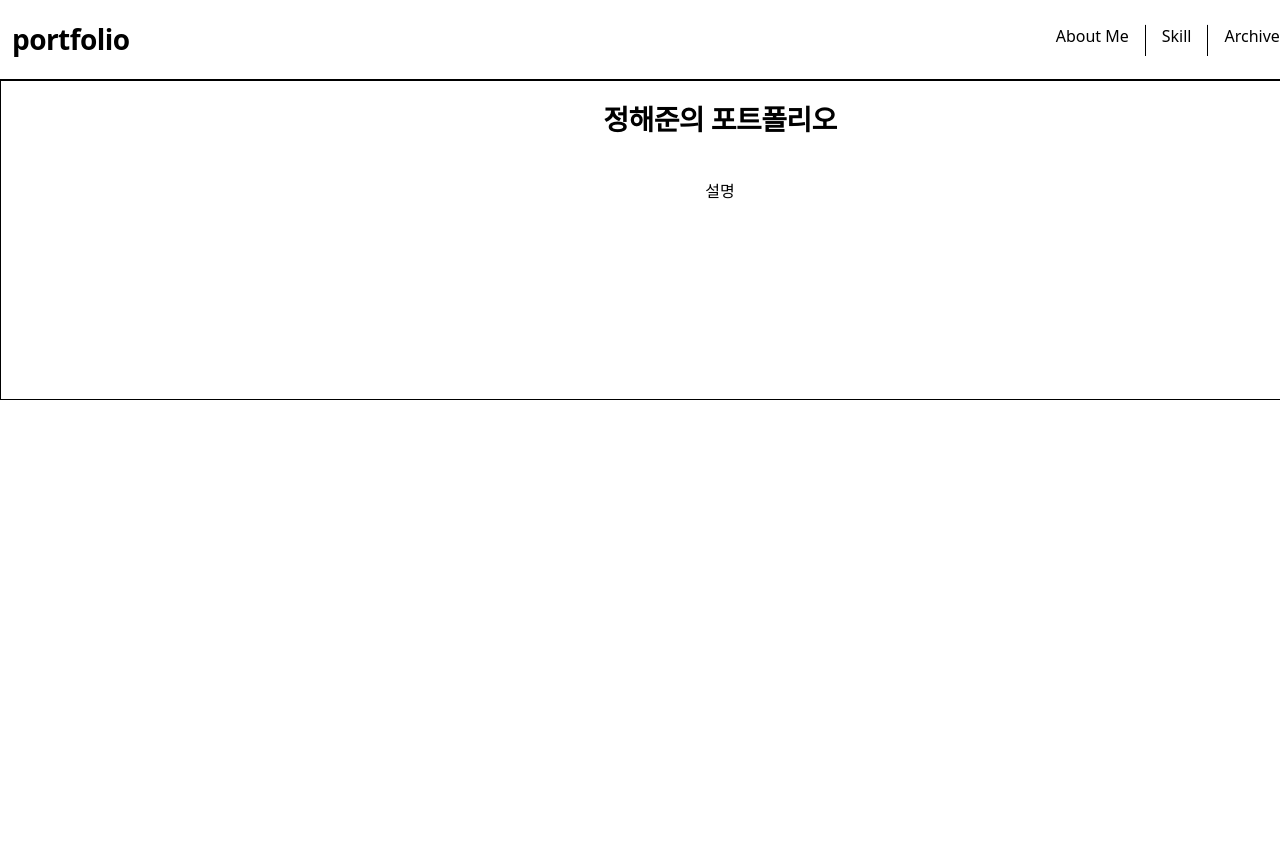
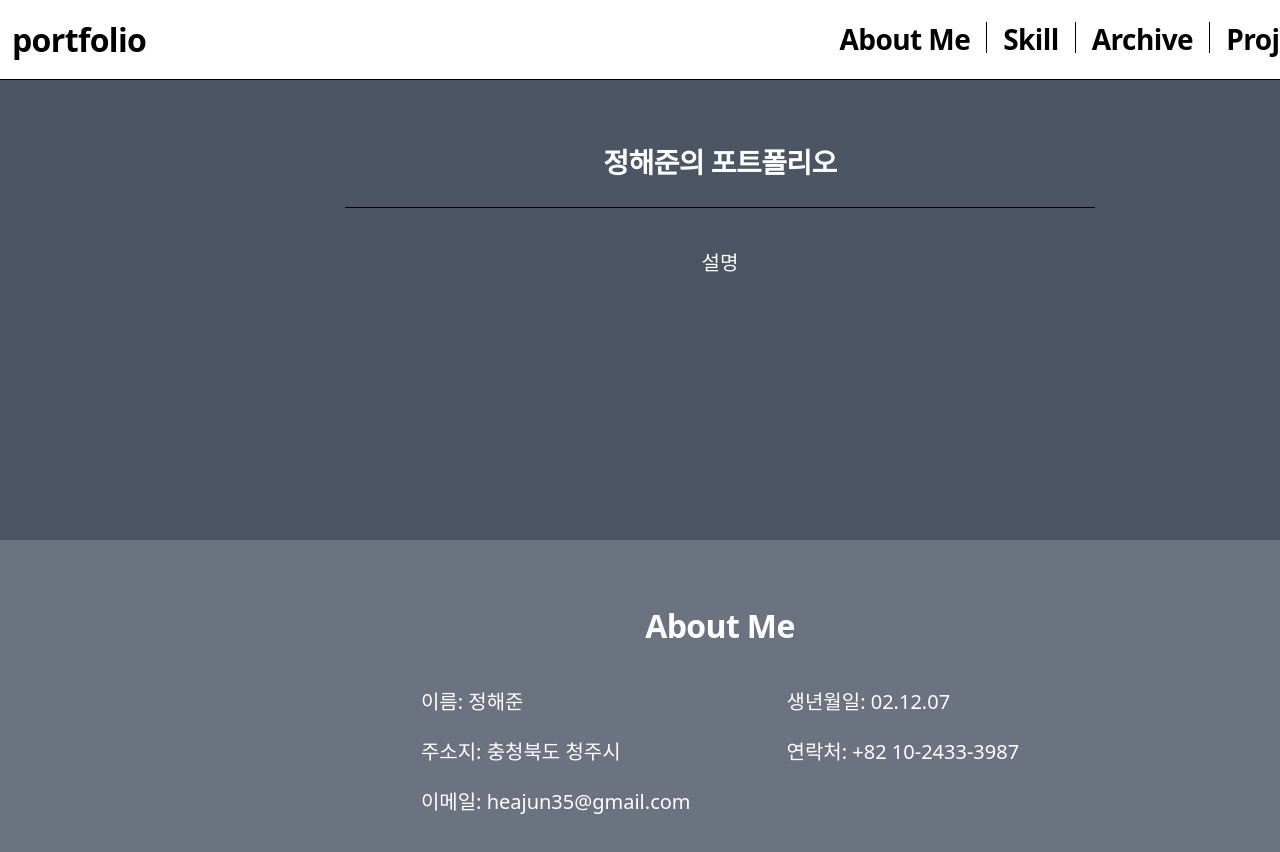
Before and after one commit to DecidedCard/Portfolio, a Next.js app: page / in a window 1280 px wide. Shown: the top 852 px of the page. Before the commit the page ends 800 px from the top, so only its background shows below. Built offline with nearby package versions, Linux system fonts and the light colour scheme.

Commit message:
[Feat] - about me 까지 구조 작성

```diff
--- a/src/app/page.tsx
+++ b/src/app/page.tsx
@@ -1,8 +1,10 @@
+import Intro from "@/components/Intro";
 import AboutMe from "@/components/AboutMe";
 
 export default function Home() {
   return (
     <div>
+      <Intro />
       <AboutMe />
     </div>
   );
--- a/src/components/AboutMe.tsx
+++ b/src/components/AboutMe.tsx
@@ -2,9 +2,19 @@ import React from "react";
 
 const AboutMe = () => {
   return (
-    <div className="flex flex-col items-center gap-10 py-5 h-80 border border-solid border-black">
-      <h2 className="text-headingB/28px">정해준의 포트폴리오</h2>
-      <p className="text-bodyM/18x">설명</p>
+    <div className="flex flex-col items-center gap-10 py-16 h-[460px] bg-gray-500 text-white">
+      <h2 className="text-headingB/32px">About Me</h2>
+      <div className="flex gap-24 text-bodyM/20px">
+        <div className="flex flex-col gap-5">
+          <p>이름: 정해준</p>
+          <p>주소지: 충청북도 청주시</p>
+          <p>이메일: heajun35@gmail.com</p>
+        </div>
+        <div className="flex flex-col gap-5">
+          <p>생년월일: 02.12.07</p>
+          <p>연락처: +82 10-2433-3987</p>
+        </div>
+      </div>
     </div>
   );
 };
--- a/src/components/Header.tsx
+++ b/src/components/Header.tsx
@@ -4,8 +4,8 @@ const Header = () => {
   return (
     <header className="flex justify-between p-3 w-full h-20 border-b border-solid border-black">
       <div className="flex justify-between items-center mx-auto min-w-[1440px] max-w-[1440px]">
-        <h1 className="text-headingB/28px">portfolio</h1>
-        <div className="flex gap-3 text-headingB/24px">
+        <h1 className="text-headingB/32px">portfolio</h1>
+        <div className="flex gap-3 text-headingB/28px">
           <p>About Me</p>
           <hr className="mx-1 w-[1px] h-8 bg-black" />
           <p>Skill</p>
--- /dev/null
+++ b/src/components/Intro.tsx
@@ -0,0 +1,14 @@
+import React from "react";
+
+const Intro = () => {
+  return (
+    <section className="flex flex-col items-center gap-10 py-16 h-[460px] bg-gray-600 text-white">
+      <h2 className="w-[750px] h-16 text-center text-headingB/28px border-b border-solid border-black">
+        정해준의 포트폴리오
+      </h2>
+      <p className="text-bodyM/20px">설명</p>
+    </section>
+  );
+};
+
+export default Intro;
```
